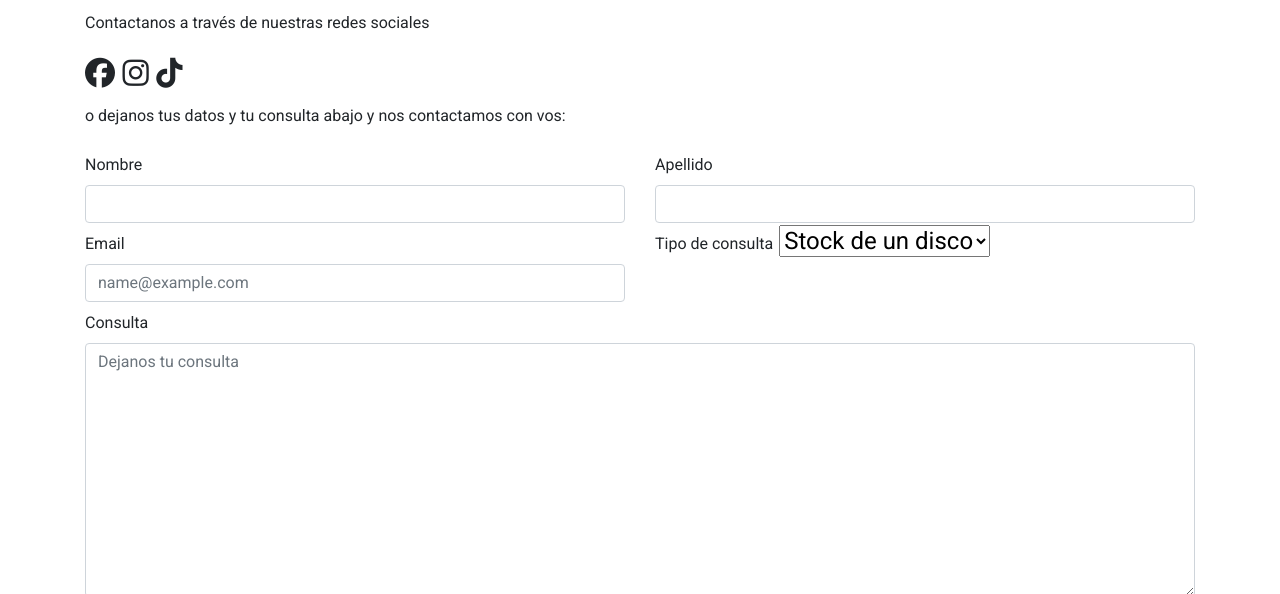
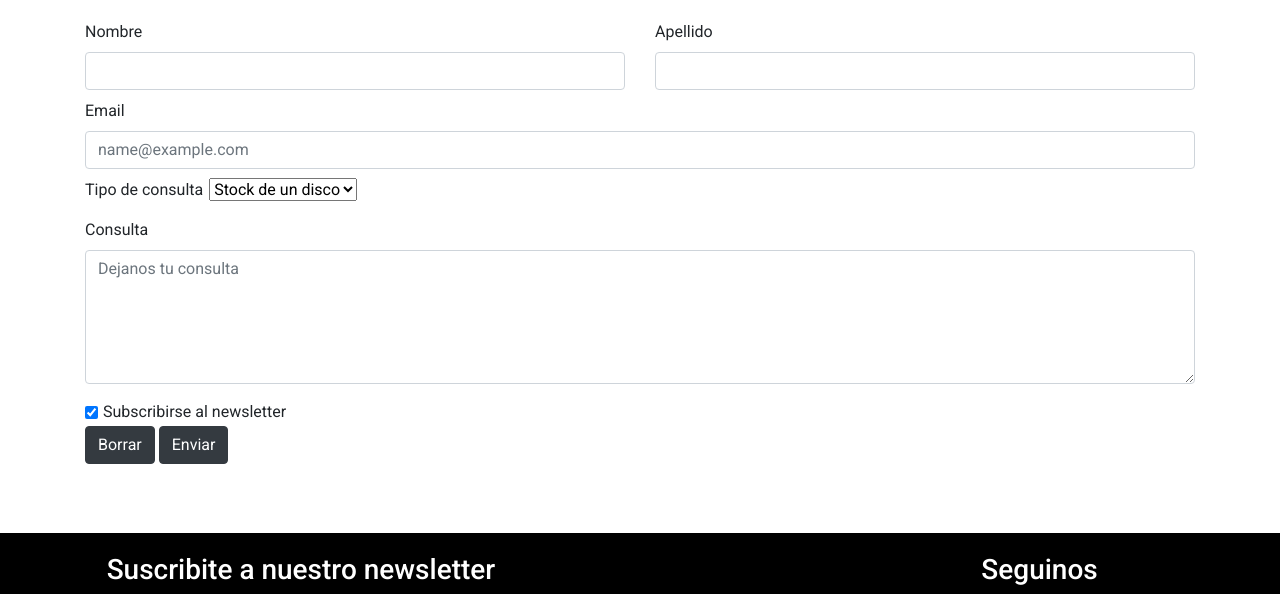
Before and after one commit to flordiprimo/ideaDiPrimo, a website: page pages/contacto.html in a window 1280 px wide. Shown: the part 147-741 px from the top of the page. Drawn offline with nearby package versions, Linux system fonts and the light colour scheme; files that its build step writes are made by us from their sources.

Commit message:
desafio bootstrap

```diff
--- a/css/estilo.css
+++ b/css/estilo.css
@@ -640,7 +640,7 @@ position:relative;
    }
 .main__contacto {
     grid-area: main;
-    height:120vh;
+    height:75vh;
     display: flex;
     flex-direction: column;
     padding-bottom: 5vh;
@@ -670,6 +670,9 @@ position:relative;
 }
 
 label {
+    font-size: 1rem;
+}
+select {
     font-size: 1rem;
 }
 
@@ -827,7 +830,7 @@ label {
    }
 .grilla__contacto {
     display: grid;
-    grid-template-rows: 10vh 125vh 15vh;
+    grid-template-rows: 10vh 75vh 15vh;
     grid-template-areas: "header"
                          "main"
                          "footer";
@@ -852,161 +855,3 @@ label {
     width: 100%;
 }
 }
-
-/* duplico codigo abajo para usar en los media queries
-
-#grilla {
-    display: grid;
-    grid-template-rows: 10vh 40vh 1fr 15vh;
-    height: 130vh;
-    grid-template-areas: "header"
-                         "destacado"
-                         "novedades"
-                         "footer";
-}
-h2 {
-    color: #ff66c4;
-    padding-top: 3vh;
-}
-.navegador {
-    grid-area: header;
-    background-color: black;
-    width: 100%;
-    position: sticky;
-    top: 0px;
-    height: 10vh;
-}
-.barraNavegacion {
-    display: flex;
-    flex-direction: row;
-    justify-content: space-evenly;
-    color: white;
-    list-style-type: none;
-    height: 100%;
-}
-.barraNavegacion__item {
-    width: 15%;
-    display:flex;
-    justify-content: center;
-    align-items: center;
-    text-align: center;
-}
-.barraNavegacion__item a {
-    color: white;
-}
-.barraNavegacion__item--logo {
-    text-align: left;
-    width: 8%;
-}
-.boton--rosa {
-    margin-top: 2vh;
-    display: flex;
-    justify-content: center;
-    align-items: center;
-    height: 40px;
-    width: 100px;
-    background-color: #ff66c4;
-}
-.boton--rosa a {
-    color: white;
-    font-weight: 700;
-}
-.boton--rosa--chico {
-    font-size: 12px;
-    height: 20px;
-    width: 80px;
-    margin-top: 1vh;
-}
-.precio {
-    font-weight: 700;
-    line-height: 40px;
-}
-.fotoProducto--250px {
-    width: 250px;
-    height: 250px;
-}
-.footer {
-    background-color: black;
-    color: white;
-    height: 15vh;
-    grid-area: footer;
-    display: flex;
-    flex-direction: row;
-}
-.footer__nav {
-    display: flex;
-    flex-direction: row;
-    flex-wrap: wrap;
-    justify-content: space-evenly;
-    align-items:flex-start;
-}
-.footer__nav li {
-    list-style-type: none;
-}
-.footer__nav a {
-    color: white;
-}
-.footer__nav__friki {
-    width: 8%;
-    padding-top: 1vh;
-}
-.footer__nav__item {
-    width: 7%;
-    padding-top: 1.5vh;
-    padding-left: 1vw;
-}
-.footer__nav__newsletter {
-    width: 20%;
-    padding-top: 1.5vh;
-    padding-left: 1vw;
-    font-weight: 700;
-    font-size: 2.3vh;
-}
-.iconosRedes {
-    padding-top: 1vh;
-    padding-right: .5vw;
-}
-
-.destacado {
-    grid-area: destacado;
-    background-color: lightslategray;
-    display: flex;
-    flex-direction:column;
-    justify-content:center;
-    align-items: center;
-    text-align: center;
-}
-.destacado__texto {
-    color: white;
-    width: 50%;
-}
-.destacado__texto--titulo {
-    font-size: 4vw;
-}
-.destacado__texto--descripcion {
-    font-size: 100%;
-}
-.novedades {
-    background-color: white;
-    grid-area: novedades;
-    display: flex;
-    flex-direction: column;
-    align-items: center;
-    width: 100vw;
-}
-.novedades__titulo {
-    width: 75%;
-}
-.novedades__todos {
-    width: 75%;
-    display: flex;
-    flex-direction: row;
-    flex-wrap: wrap;
-    justify-content: space-evenly;
-    padding-bottom: 3vh;
-}
-.novedades__todos__producto {
-    margin-top: 3vh;
-    width: 250px;
-}
-*/
--- a/pages/contacto.html
+++ b/pages/contacto.html
@@ -32,13 +32,6 @@
                 </div>
                 <div class="contacto__contenido">
                     <div class="container">
-                        <p>Contactanos a través de nuestras redes sociales</p>
-                        <div class="contacto__redes">
-                            <p class="fab fa-facebook"></p>
-                            <p class="fab fa-instagram"></p>
-                            <p class="fab fa-tiktok"></p>
-                        </div>
-                        <p>o dejanos tus datos y tu consulta abajo y nos contactamos con vos:</p>
                         <div>
                             <fieldset>
                                 <legend>
@@ -58,6 +51,8 @@
                                                 <label for="email" class="form-label">Email</label>
                                                 <input type="email" id="email" class="form-control" placeholder="name@example.com">
                                             </div>
+                                        </div>
+                                        <div class="row">
                                             <div class="col">
                                                 <label for="tipoconsulta"  class="form-label">Tipo de consulta</label>
                                             <select id="tipoconsulta" class="form-select form-select-sm" aria-label="tipo de consulta">
@@ -68,18 +63,20 @@
                                                 <option value="otras">Otras consultas</option>
                                             </select>
                                             </div>
+
+                                        </div>
                                         </div>
                                         <div class="mb-3">
                                             <label for="consulta"  class="form-label">Consulta</label>
-                                            <textarea name="consulta" id="consulta" cols="30" rows="10" class="form-control" placeholder="Dejanos tu consulta"></textarea>
+                                            <textarea name="consulta" id="consulta" cols="30" rows="5" class="form-control" placeholder="Dejanos tu consulta"></textarea>
                                         </div>
                                         <div class="form-check form-check-inline">
                                             <input class="form-check-input" type="checkbox" value="" id="subscripcionNewsletter" checked="">
                                             <label class="form-check-label" for="subscripcionNewsletter">Subscribirse al newsletter</label>
                                         </div>
                                         <div>
-                                            <input type="reset" value="Borrar">
-                                            <input type="submit" value="Enviar">
+                                            <input type="reset" value="Borrar" class="btn btn-dark">
+                                            <input type="submit" value="Enviar" class="btn btn-dark">
                                     </form>
                                 </legend>
                             </fieldset>
```
